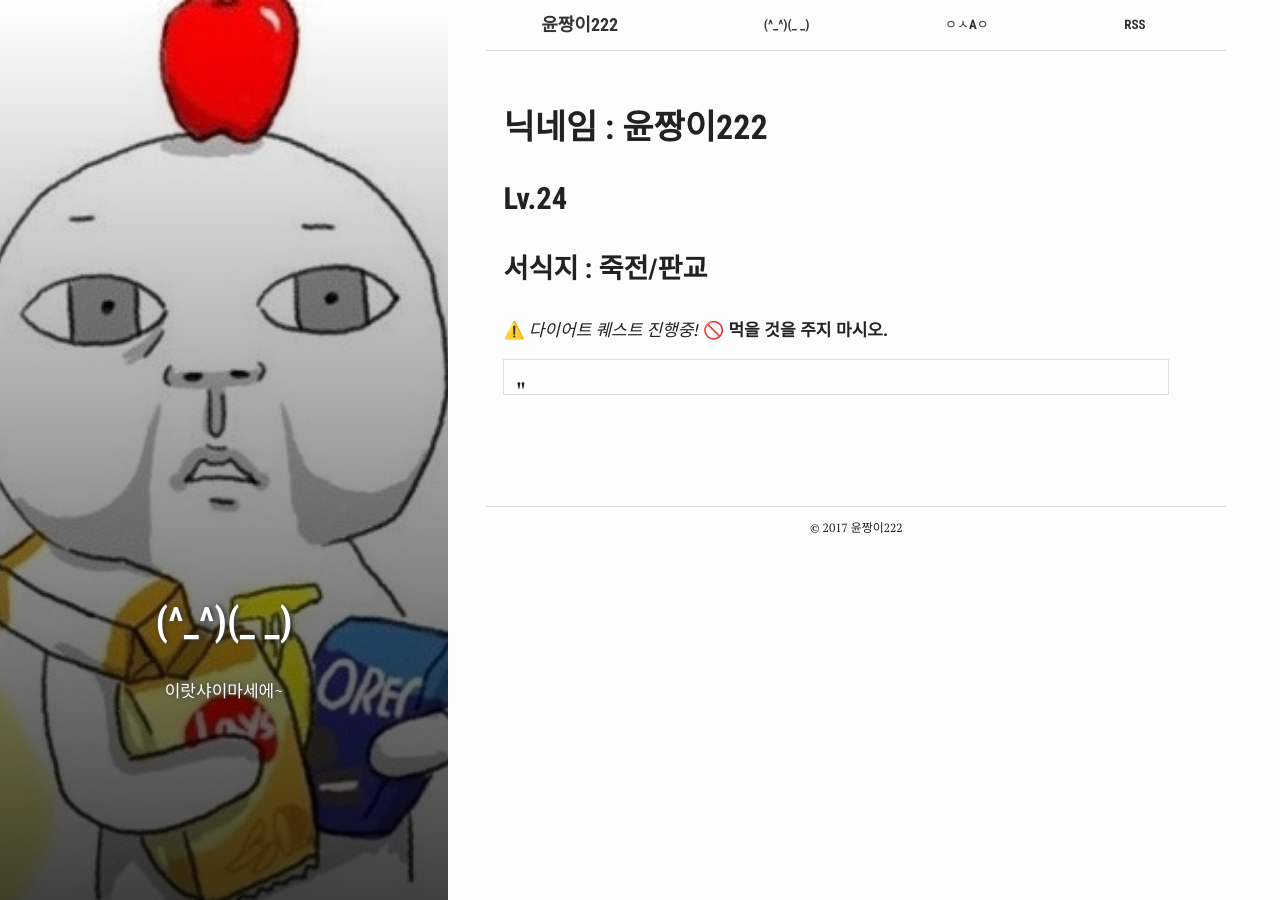
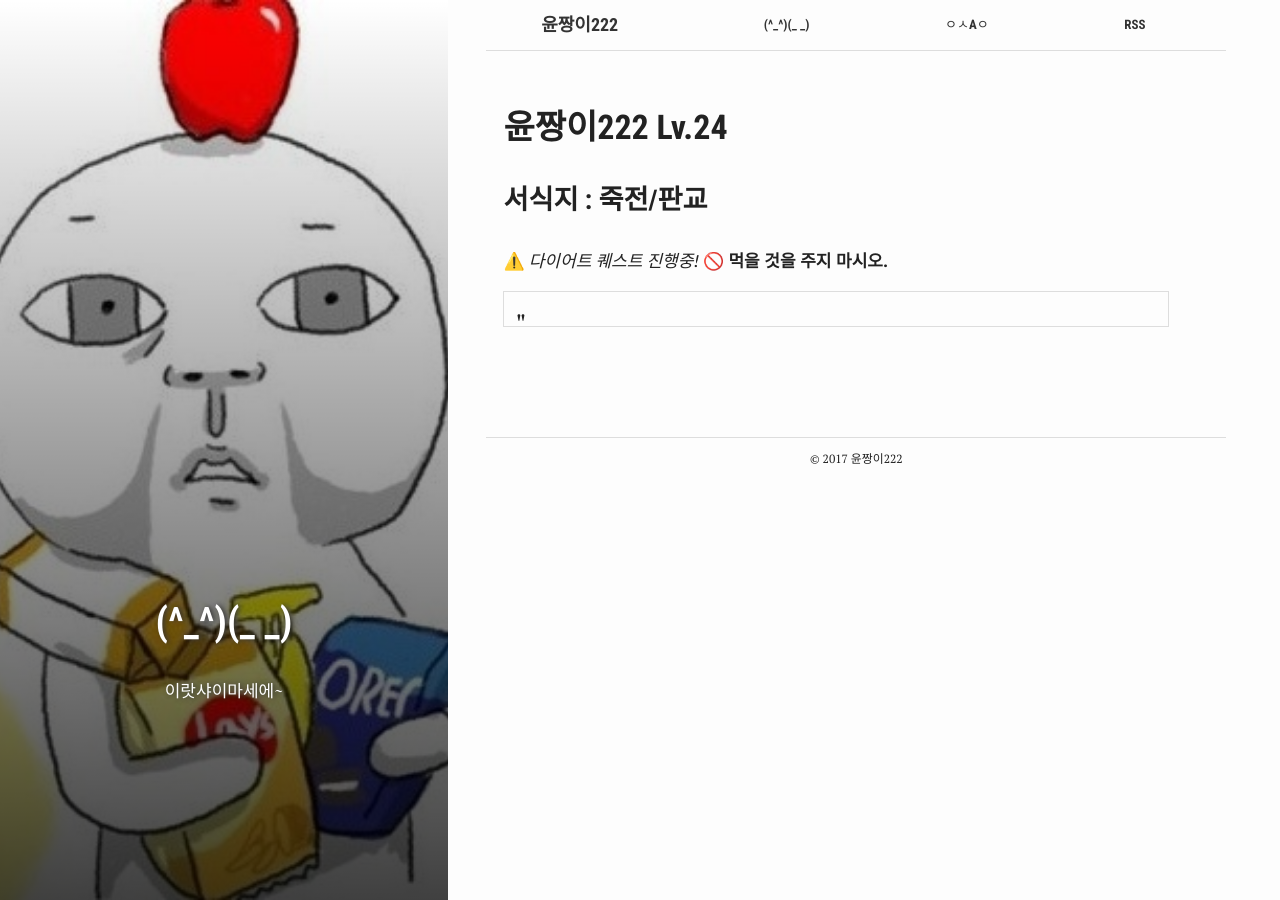
Before and after one commit to yunzzang222/queserasera_zz, a Jekyll site: the page built from (^_^)(_ _).md, in a window 1280 px wide. Built offline with Jekyll 4.4.1, drawn with Linux system fonts in a browser that asks for light colours.

Commit message:
Update (^_^)(_ _).md

```diff
--- a/(^_^)(_ _).md
+++ b/(^_^)(_ _).md
@@ -8,8 +8,7 @@ summary: "이랏샤이마세에~"
 active: (^_^)(_ _)
 ---
 
-# 닉네임 : 윤짱이222
-## Lv.24
+# 윤짱이222 Lv.24
 ### 서식지 : 죽전/판교
 
 
```
